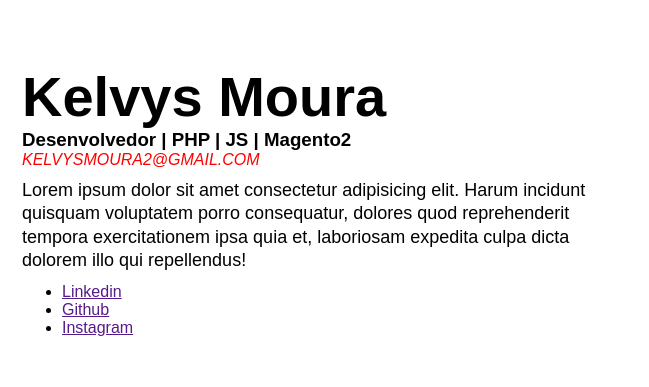
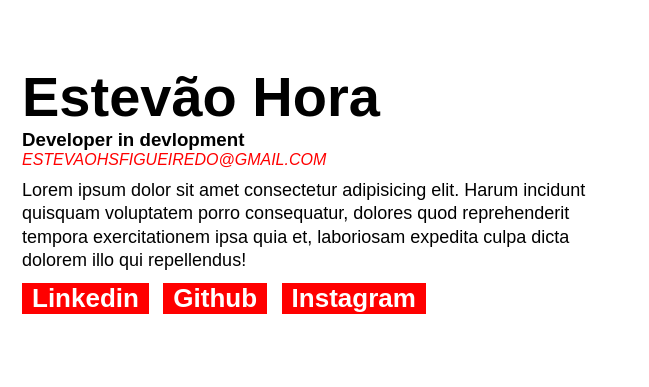
Before and after one commit to estevaohsfigueiredo/estevaohsfigueiredo.github.io, a plain HTML site: page index.html in a window 1280 px wide. Shown: the top 387 px of the page, 278-927 px from the left. Drawn offline with Linux system fonts and the light colour scheme.

Commit message:
repositorio atualizado

```diff
--- a/index.html
+++ b/index.html
@@ -1,7 +1,7 @@
 <!DOCTYPE html>
 <html>
     <head>
-        <title>Kelvys Moura</title>
+        <title>Estevão Hora</title>
         <link rel="stylesheet" href="style.css">
     </head>
     <body>
@@ -26,10 +26,10 @@
         </aside>
         <main>
             <section id="home">
-                <h1 class="section-title">Kelvys Moura</h1>
-                <h3>Desenvolvedor | PHP | JS | Magento2</h3>
+                <h1 class="section-title">Estevão Hora</h1>
+                <h3>Developer in devlopment</h3>
                 <address>
-                    <a class="email-link" href="mailto:kelvysmoura2@gmail.com">kelvysmoura2@gmail.com</a>
+                    <a class="email-link" href="estevaohsfigueiredo@gmail.com">estevaohsfigueiredo@gmail.com</a>
                 </address>
                 <p class="section-description">
                     Lorem ipsum dolor sit amet consectetur adipisicing elit.
@@ -37,7 +37,7 @@
                     dolores quod reprehenderit tempora exercitationem ipsa quia et,
                     laboriosam expedita culpa dicta dolorem illo qui repellendus!
                 </p>
-                <ul>
+                <ul class="social-links">
                     <li>
                         <a href="">Linkedin</a>
                     </li>
--- a/style.css
+++ b/style.css
@@ -11,6 +11,10 @@ html, body, aside, main, section {
 
 html {
   scroll-behavior: smooth;
+}
+
+ul:not(.menu-list) {
+  padding: 0;
 }
 
 /* SECTIONS */
@@ -70,3 +74,21 @@ section {
   color: red;
   text-decoration: none;
 }
+
+.social-links {
+  list-style: none;
+}
+
+.social-links li{
+  display: inline-block;
+  background-color: red;
+  margin-right: 10px;
+}
+
+.social-links li a{
+  padding: 10px;
+  color: #fff;
+  font-weight: bold;
+  font-size: 26px;
+  text-decoration: none;
+}
```
